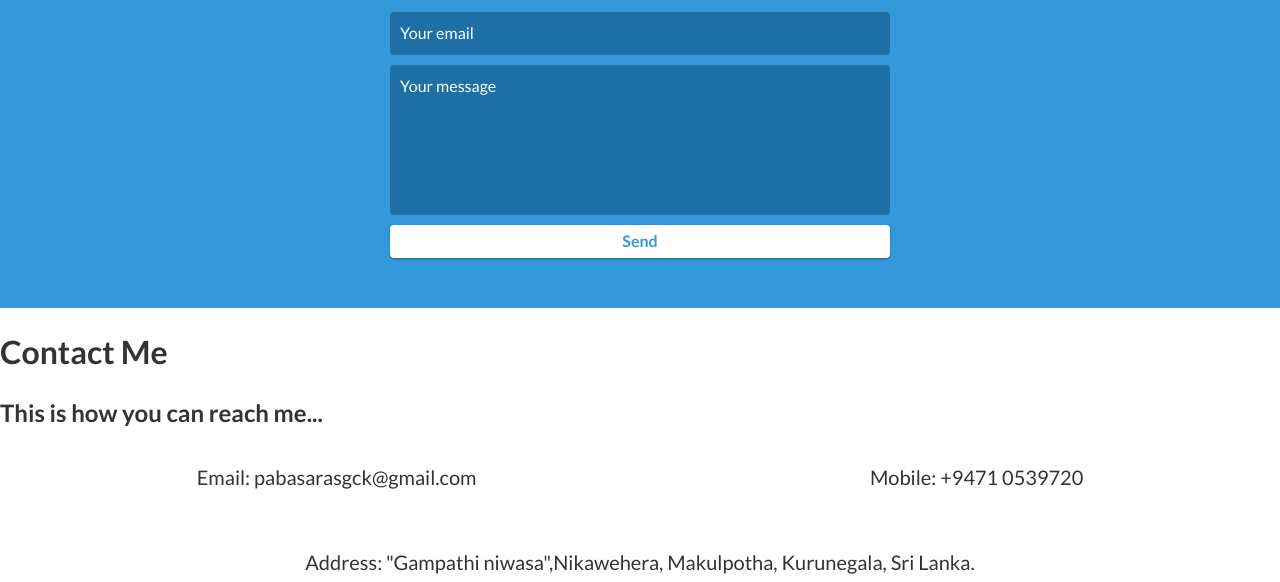
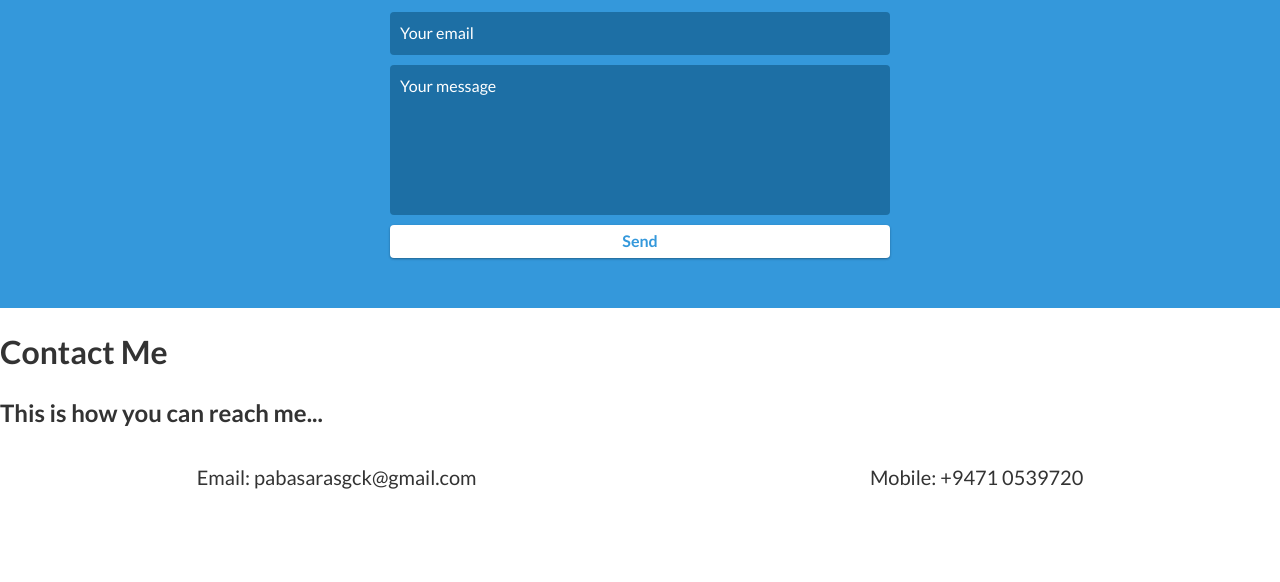
Before and after one commit to PabasaraEkanayaka/Portfolio, a website: page index.html in a window 1280 px wide. Shown: the part 5800-6382 px from the top of the page. Drawn offline with nearby package versions, Linux system fonts and the light colour scheme.

Commit message:
Update index.html

```diff
--- a/index.html
+++ b/index.html
@@ -377,10 +377,7 @@
                 +9471 0539720
             </div>
 
-            <div>
-                <span class="text-secondary">Address: </span>
-                "Gampathi niwasa",Nikawehera, Makulpotha, Kurunegala, Sri Lanka.
-            </div>
+
         </div>
     <!-- End #contact -->
 
```
